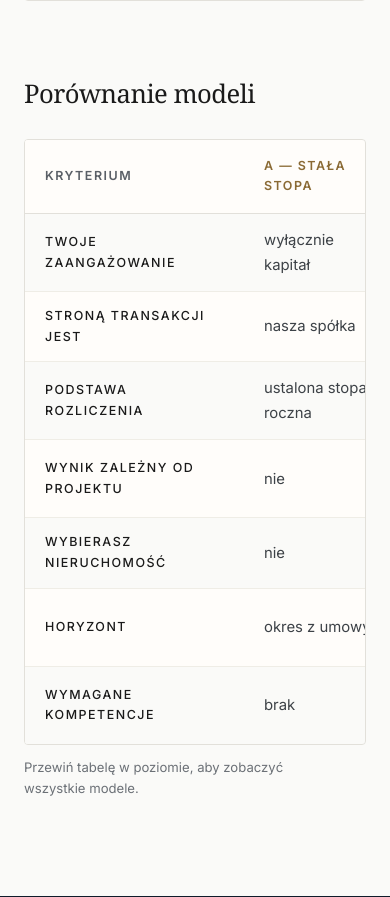
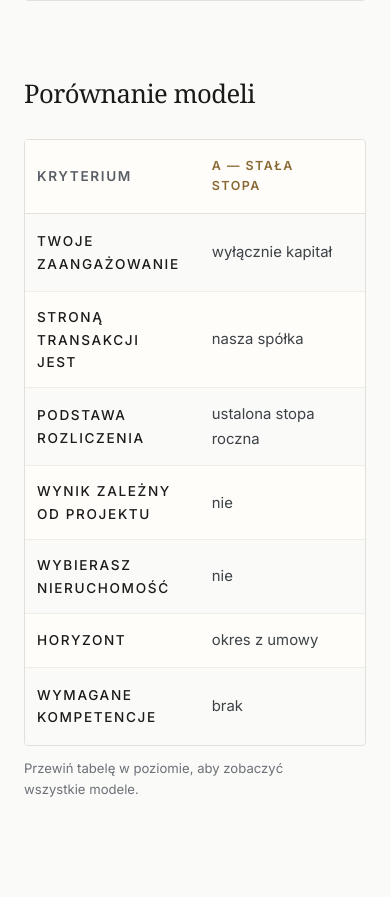
Before and after one commit to Krystian2004-cyber/Krystian2004-cyber.github.io, a PHP site: page / in a window 390 px wide. Shown: the part 3962-4859 px from the top of the page. Run offline with PHP 8.4, Linux system fonts and the light colour scheme; some web fonts are replaced.

Commit message:
skup: responsywna tabela porównania modeli na mobile
- podpowiedź "Przewiń tabelę w poziomie" widoczna tylko na mobile
- kolumna "Kryterium" węższa i dopasowana do treści na mobile

Co-Authored-By: Claude Sonnet 5 <noreply@anthropic.com>
Claude-Session: https://claude.ai/code/session_01QcxPx4QMh1VYFDo26quxCp

```diff
--- a/skup/style.css
+++ b/skup/style.css
@@ -214,7 +214,19 @@ body.menu-open { overflow: hidden; }
 .comparison tbody tr:nth-child(odd) th:first-child { background: var(--bg); }
 .comparison tbody tr:nth-child(even) th:first-child { background: var(--bg-card); }
 
-.comparison__hint { margin: 12px 0 0; font-size: 0.82rem; color: var(--text-subtle); }
+.comparison__hint { display: none; margin: 12px 0 0; font-size: 0.82rem; color: var(--text-subtle); }
+
+@media (max-width: 640px) {
+  .comparison__hint { display: block; }
+  .comparison th:first-child,
+  .comparison td:first-child {
+    width: 1%;
+    white-space: normal;
+    padding-left: 12px;
+    padding-right: 12px;
+    font-size: 0.85rem;
+  }
+}
 
 /* ==========================================================================
    Skala — stats strip
```
